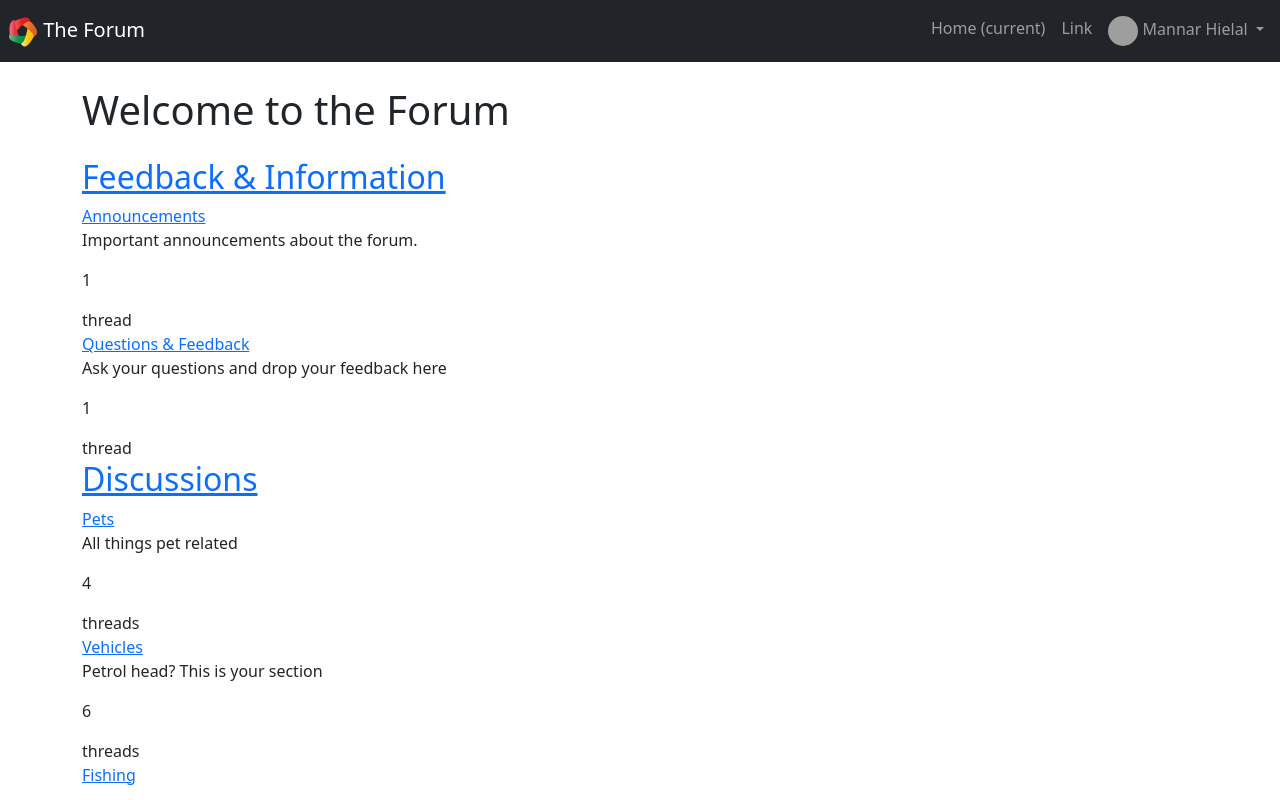
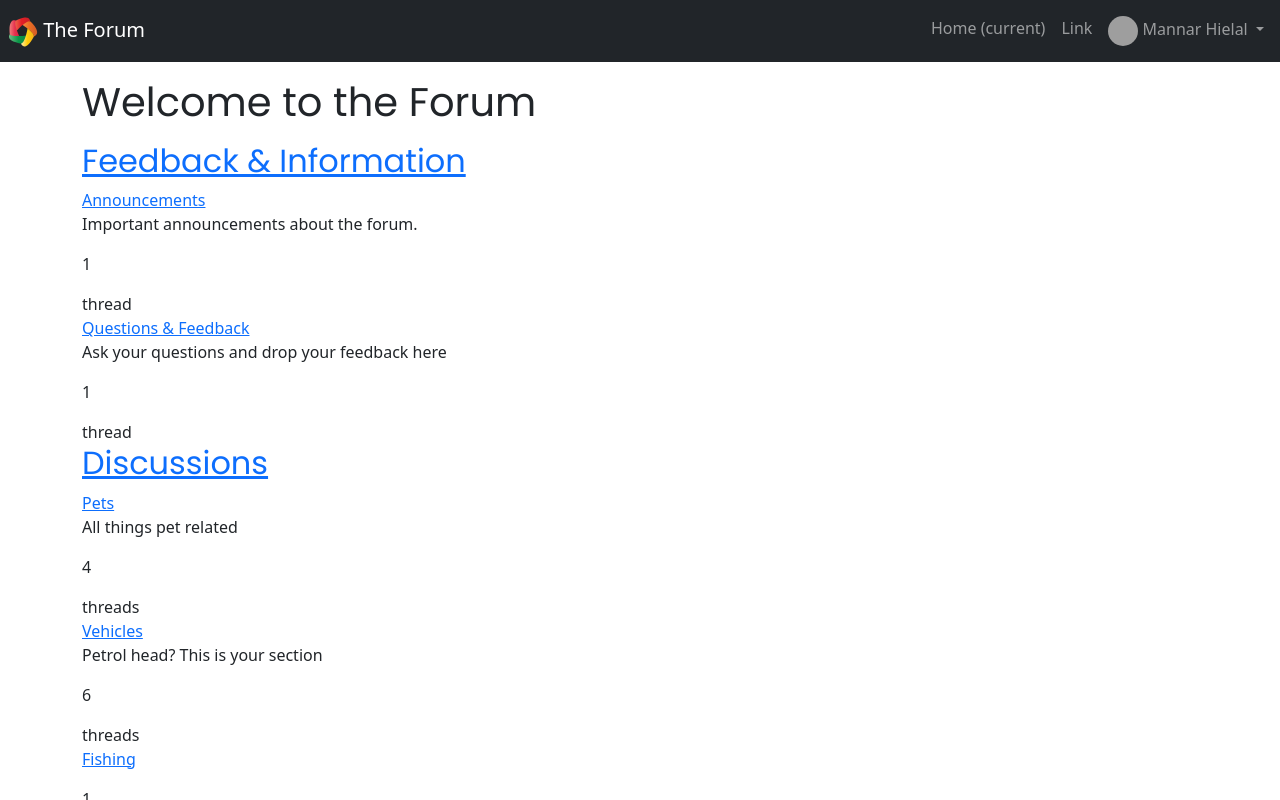
Before and after one commit to mannar-hielal/forum, a Vue app: page / in a window 1280 px wide. Shown: the top 800 px of the page. Built offline with nearby package versions, Linux system fonts and the light colour scheme; grey boxes are pictures that could not be loaded.

Commit message:
Optimize loading my own styles first

```diff
--- a/src/assets/_custom.scss
+++ /dev/null
@@ -1,17 +0,0 @@
-// Import bootstrap 5
-@import "../../node_modules/bootstrap/scss/bootstrap.scss";
-
-// My Theme Colors
-$green: rgba(11, 135, 67, 1);
-$orange: rgba(209, 91, 39, 1);
-$petrol: rgba(21, 20, 20, 1);
-
-// overwrite primary, secondary
-// $primary:       $blue;
-// $secondary:     $green;
-
-// Import google font
-@import url('https://fonts.googleapis.com/css2?family=Lato&family=Poppins:wght@300;400&display=swap');
-
-// Override headings font-family
-$headings-font-family:        'Poppins', sans-serif;
--- /dev/null
+++ b/src/assets/_variables.scss
@@ -0,0 +1,40 @@
+// My Theme Colors
+$petrol: rgba(21, 20, 20, 1); // #151414;
+$aqua: rgba(0, 210, 255, 1); // #00d2ff;
+$purple: rgba(58, 71, 213, 1); // #3a47d5;
+
+// overwrite primary, secondary
+//$primary:       $petrol;
+$secondary:     $purple;
+
+// Import google font
+@import url('https://fonts.googleapis.com/css2?family=Lato&family=Poppins:wght@300;400&display=swap');
+
+// Override headings font-family
+$headings-font-family:        'Poppins', sans-serif;
+
+$spacer: 1rem !default;
+$spacers: (
+  0: 0,
+  1: $spacer * .25,
+  2: $spacer * .5,
+  3: $spacer * .75,
+  4: $spacer,
+  5: $spacer * 1.25,
+  6: $spacer * 1.5,
+  7: $spacer * 1.75,
+  8: $spacer * 2,
+  9: $spacer * 2.25,
+  10: $spacer * 2.5,
+  11: $spacer * 2.75,
+  12: $spacer * 3,
+  13: $spacer * 3.25,
+  14: $spacer * 3.5,
+  15: $spacer * 3.75,
+  16: $spacer * 4,
+  24: $spacer * 6,
+);
+
+
+// Import bootstrap 5 (keep it down)
+@import "../../node_modules/bootstrap/scss/bootstrap.scss";
--- a/src/assets/styles.scss
+++ b/src/assets/styles.scss
@@ -1 +1 @@
-@import 'custom';
+@import 'variables';
--- a/src/components/TheNavbar.vue
+++ b/src/components/TheNavbar.vue
@@ -61,7 +61,9 @@ export default {
   }
 }
 </script>
-<style scoped>
+<style lang="scss" scoped>
+// import if you want to use mixins
+// @import '@/assets/styles.scss';
 img {
   height: 30px;
   width: 30px;
--- a/src/main.js
+++ b/src/main.js
@@ -3,7 +3,6 @@ import App from './App.vue'
 import router from './router'
 import store from './store'
 import AppDate from '@/components/AppDate.vue'
-import 'bootstrap/dist/css/bootstrap.css'
 import 'bootstrap/dist/js/bootstrap.js'
 import '@/assets/styles.scss'
 
```
